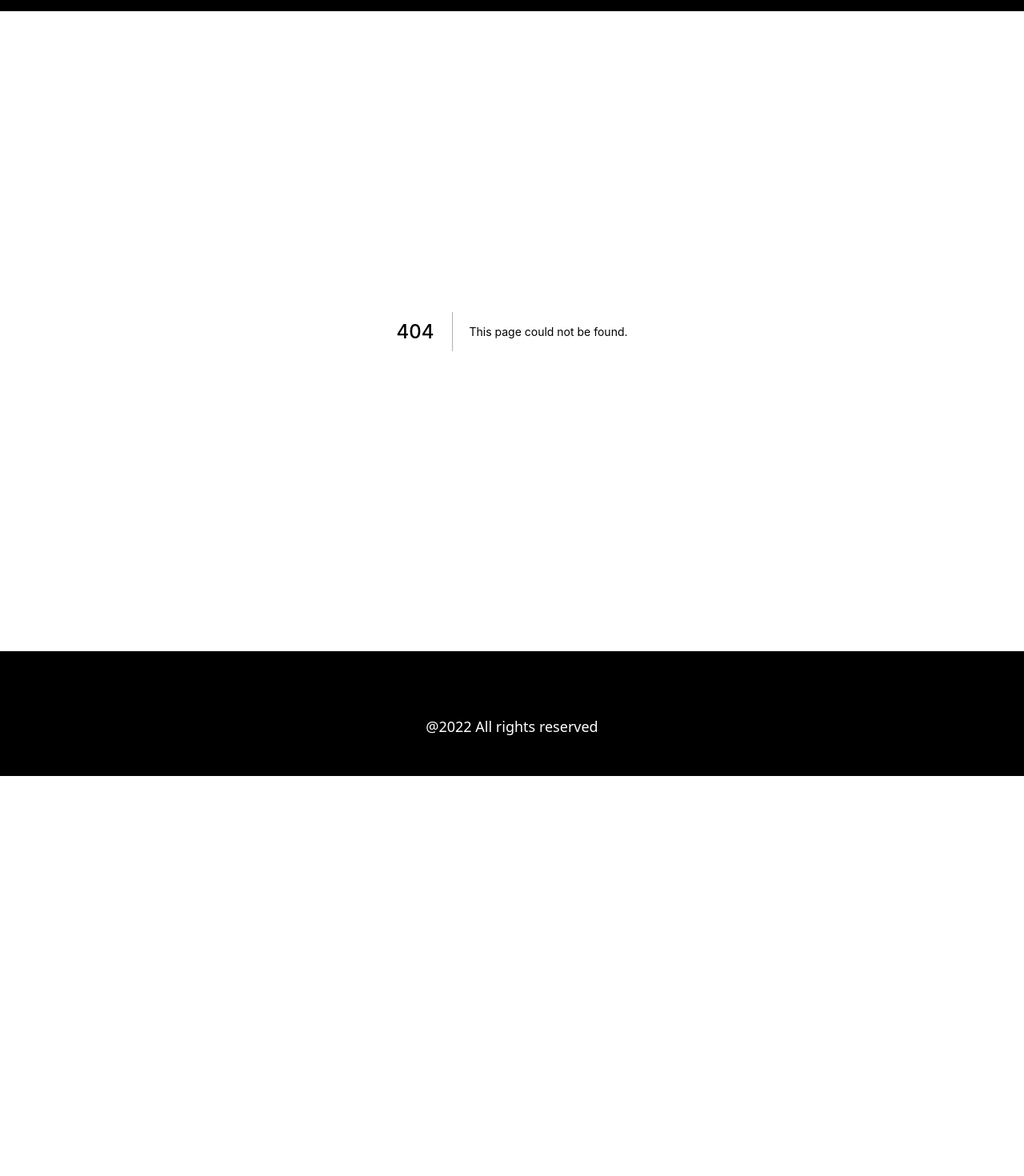
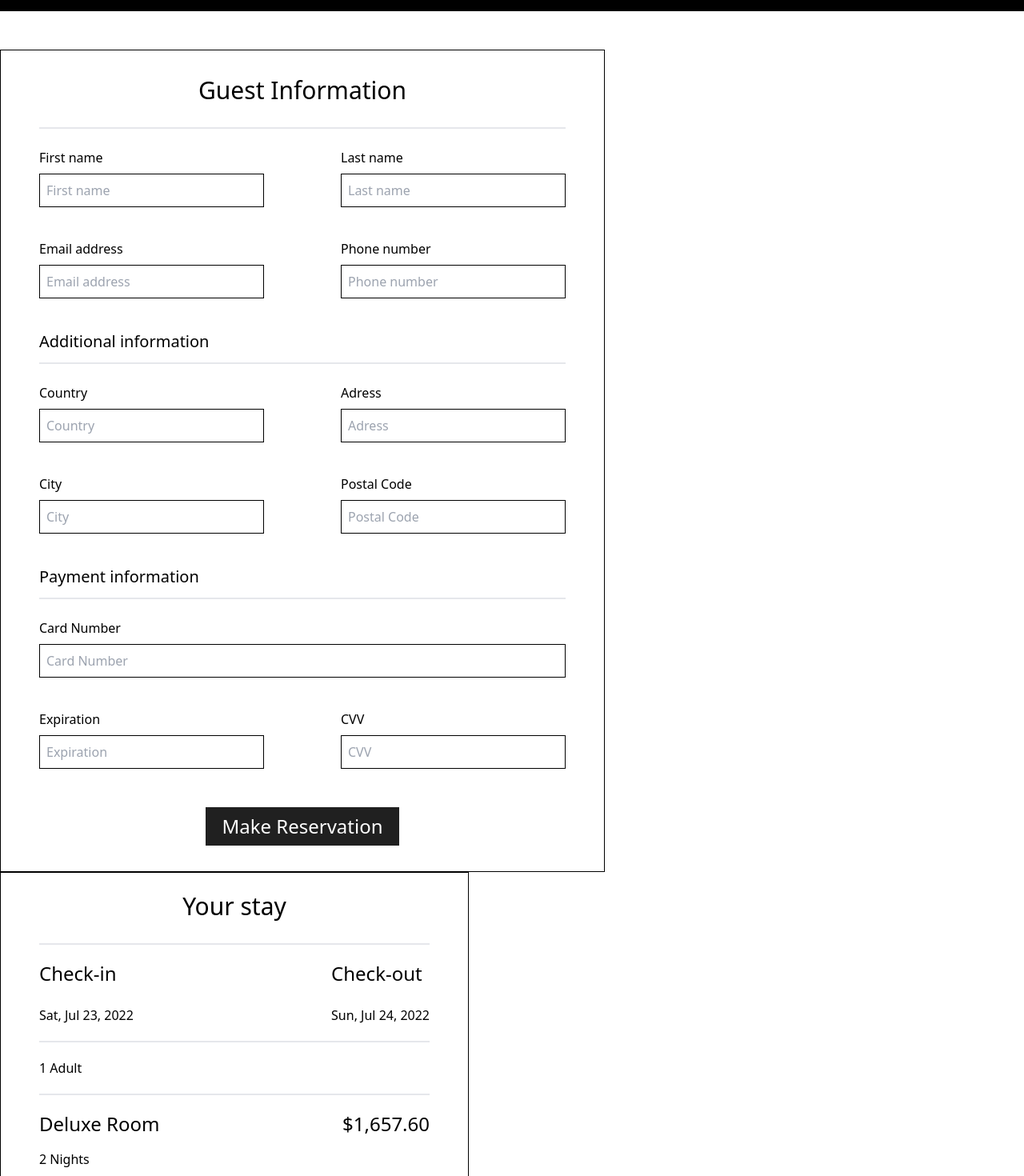
Before and after one commit to hotel-management-web-app/client, a Next.js app: page /booking-form in a window 1280 px wide. Before the commit this address had no page. Shown: the part 66-1536 px from the top of the page at 80% size. Before the commit the page ends 1036 px from the top, so only its background shows below. Built offline with nearby package versions, Linux system fonts and the light colour scheme.

Commit message:
add booking form

```diff
--- /dev/null
+++ b/components/BookingFormInput.tsx
@@ -0,0 +1,18 @@
+import React from 'react';
+
+interface BookingFormInputProps {
+  title: string;
+}
+
+const BookingFormInput: React.FC<BookingFormInputProps> = ({ title }) => (
+  <div>
+    <label htmlFor="first-name">{title}</label>
+    <input
+      id="first-name"
+      placeholder={title}
+      className="block border border-black mt-2 px-2 py-2 w-full focus:outline-none"
+    />
+  </div>
+);
+
+export default BookingFormInput;
--- /dev/null
+++ b/pages/booking-form.tsx
@@ -0,0 +1,75 @@
+import React from 'react';
+import Seo from '../components/Seo';
+import BookingFormInput from '../components/BookingFormInput';
+
+const BookingForm = () => (
+  <div className="container max-w-container mx-auto">
+    <Seo title="Booking Form" />
+    <div className="flex justify-between flex-wrap my-12 items-start">
+      <form className="border border-black px-12 py-8 w-[756px]">
+        <h1 className="text-3xl text-center font-medium border-b-2 pb-7">
+          Guest Information
+        </h1>
+        <div className="grid grid-cols-2 gap-x-24 gap-y-10 mt-6">
+          <BookingFormInput title="First name" />
+          <BookingFormInput title="Last name" />
+          <BookingFormInput title="Email address" />
+          <BookingFormInput title="Phone number" />
+        </div>
+        <h2 className="text-xl font-medium border-b-2 pb-3 mt-10">
+          Additional information
+        </h2>
+        <div className="grid grid-cols-2 gap-x-24 gap-y-10 mt-6">
+          <BookingFormInput title="Country" />
+          <BookingFormInput title="Adress" />
+          <BookingFormInput title="City" />
+          <BookingFormInput title="Postal Code" />
+        </div>
+        <h2 className="text-xl font-medium border-b-2 pb-3 mt-10 mb-6">
+          Payment information
+        </h2>
+        <BookingFormInput title="Card Number" />
+        <div className="grid grid-cols-2 gap-x-24 gap-y-10 mt-10">
+          <BookingFormInput title="Expiration" />
+          <BookingFormInput title="CVV" />
+        </div>
+        <div className="flex justify-center">
+          <button className="bg-dark-gray text-white py-2 px-5 text-2xl mt-12">
+            Make Reservation
+          </button>
+        </div>
+      </form>
+      <div className="w-[586px] border border-black px-12 pt-6 pb-12">
+        <h1 className="text-3xl text-center font-medium border-b-2 pb-7">
+          Your stay
+        </h1>
+        <div className="flex justify-between border-b-2 py-5">
+          <div>
+            <h2 className="text-2xl font-medium">Check-in</h2>
+            <p className="mt-6">Sat, Jul 23, 2022</p>
+          </div>
+          <div>
+            <h2 className="text-2xl font-medium">Check-out</h2>
+            <p className="mt-6">Sun, Jul 24, 2022</p>
+          </div>
+        </div>
+        <div className="py-5 border-b-2">
+          <p>1 Adult</p>
+        </div>
+        <div className="py-5 border-b-2 flex justify-between">
+          <div>
+            <p className="text-2xl">Deluxe Room</p>
+            <p className="mt-4">2 Nights</p>
+          </div>
+          <p className="text-2xl font-medium">$1,657.60</p>
+        </div>
+        <div className="mt-7 flex justify-between">
+          <p className="text-3xl font-medium">Total:</p>
+          <p className="text-3xl font-medium">$3,315.60</p>
+        </div>
+      </div>
+    </div>
+  </div>
+);
+
+export default BookingForm;
--- a/pages/room-booking.tsx
+++ b/pages/room-booking.tsx
@@ -108,7 +108,7 @@ const RoomBooking = () => (
               included. Free cancellation up to 3 days before the day of
               arrival, subject to full penalty.
             </p>
-            <Link href="#">
+            <Link href="/booking-form">
               <a className="bg-dark-gray text-white text-2xl py-3 px-6">
                 Book Now
               </a>
```
